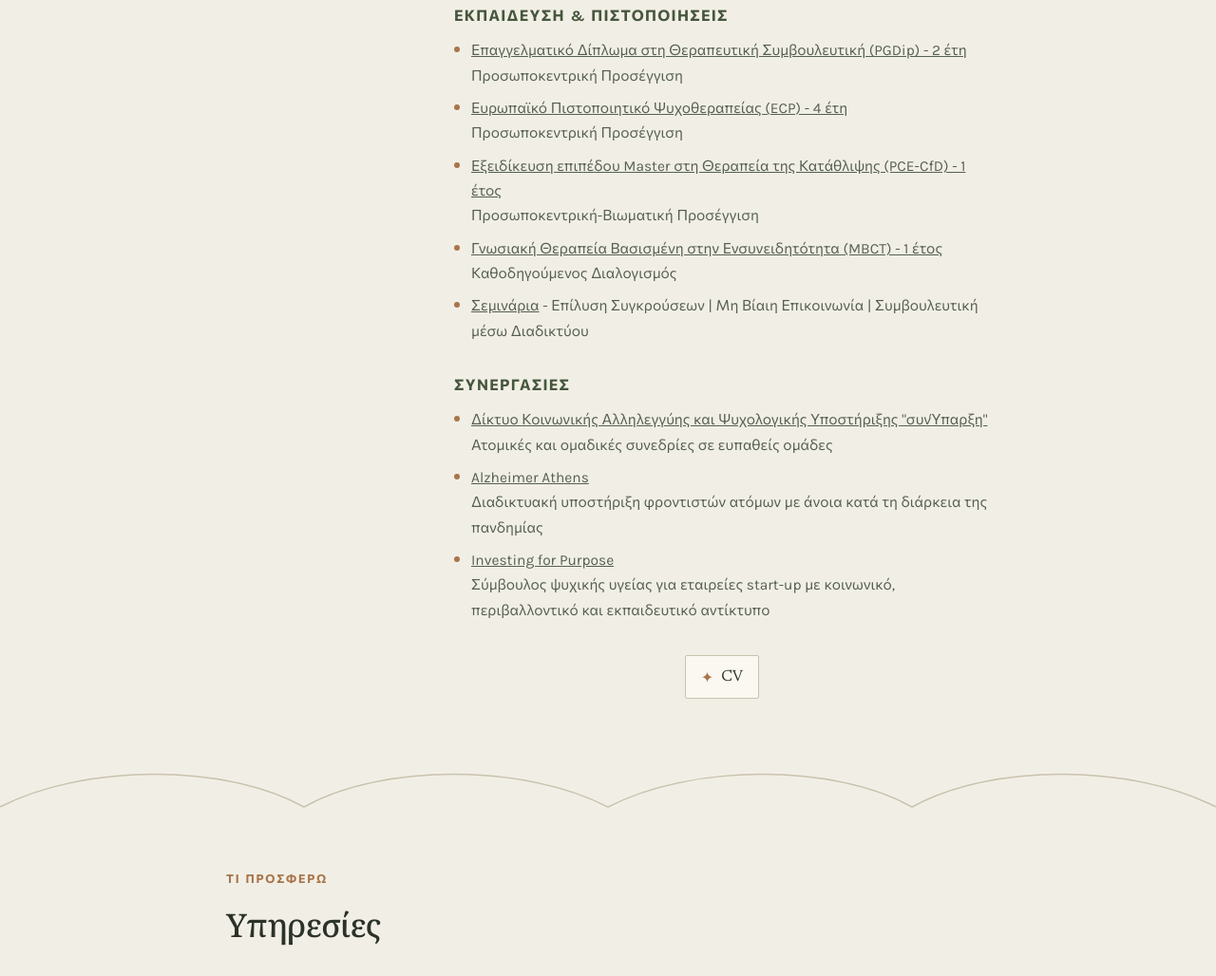
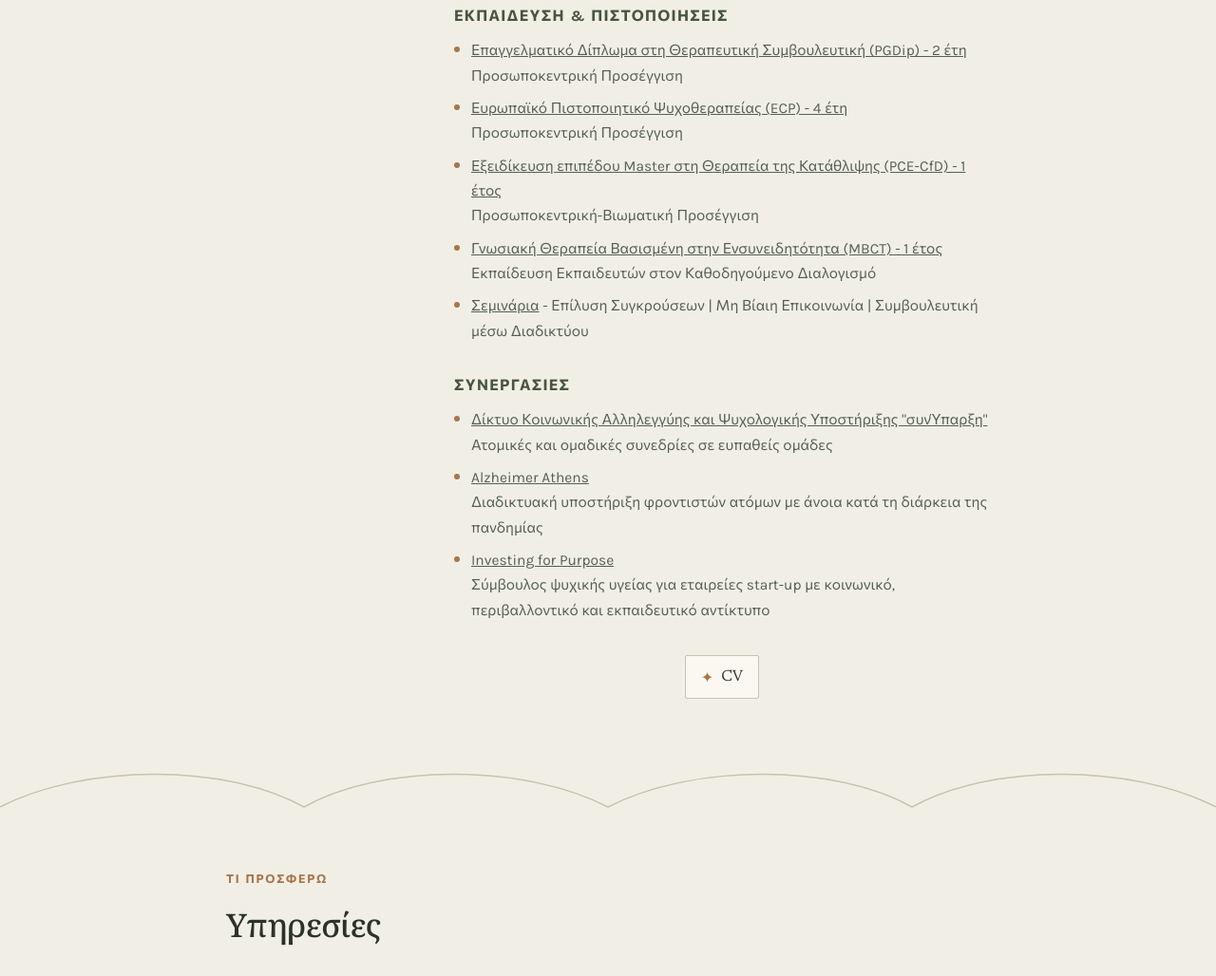
Before and after one commit to steldesp-bbp/building-bridges, a plain HTML site: page index.html in a window 1280 px wide. Shown: the part 2844-3872 px from the top of the page at 95% size. Drawn offline with Linux system fonts and the light colour scheme.

Commit message:
Homepage: 'Teacher Training in Guided Meditation' qualification line (EL/EN)

```diff
--- a/index.html
+++ b/index.html
@@ -525,7 +525,7 @@ html[lang="el"] .hero-word > span > br:first-child{display:none}
 <li class="i18n" data-el="&lt;u&gt;Επαγγελματικό Δίπλωμα στη Θεραπευτική Συμβουλευτική (PGDip) - 2 έτη&lt;br&gt;&lt;/u&gt;Προσωποκεντρική Προσέγγιση" data-en="&lt;u&gt;Postgraduate Diploma in Therapeutic Counselling (PGDip) - 2 years&lt;br&gt;&lt;/u&gt;Person-Centred Approach"></li>
 <li class="i18n" data-el="&lt;u&gt;Ευρωπαϊκό Πιστοποιητικό Ψυχοθεραπείας (ECP) - 4 έτη&lt;br&gt;&lt;/u&gt;Προσωποκεντρική Προσέγγιση" data-en="&lt;u&gt;European Certificate of Psychotherapy (ECP) - 4 years&lt;br&gt;&lt;/u&gt;Person-Centred Approach"></li>
 <li class="i18n" data-el="&lt;u&gt;Εξειδίκευση επιπέδου Master στη Θεραπεία της Κατάθλιψης (PCE-CfD) - 1 έτος&lt;br&gt;&lt;/u&gt;Προσωποκεντρική-Βιωματική Προσέγγιση" data-en="&lt;u&gt;Master's-level qualification in the treatment of Depression (PCE-CfD) - 1 year&lt;br&gt;&lt;/u&gt;Person-Centred Experiential Approach&lt;u&gt;&lt;br&gt;&lt;/u&gt;"></li>
-<li class="i18n" data-el="&lt;u&gt;Γνωσιακή Θεραπεία Βασισμένη στην Ενσυνειδητότητα (MBCT) - 1 έτος&lt;/u&gt;&lt;br&gt;Καθοδηγούμενος Διαλογισμός" data-en="&lt;u&gt;Mindfulness-Based Cognitive Therapy (MBCT) - 1 year&lt;/u&gt;&lt;br&gt;Guided Meditation"></li>
+<li class="i18n" data-el="&lt;u&gt;Γνωσιακή Θεραπεία Βασισμένη στην Ενσυνειδητότητα (MBCT) - 1 έτος&lt;/u&gt;&lt;br&gt;Εκπαίδευση Εκπαιδευτών στον Καθοδηγούμενο Διαλογισμό" data-en="&lt;u&gt;Mindfulness-Based Cognitive Therapy (MBCT) - 1 year&lt;/u&gt;&lt;br&gt;Teacher Training in Guided Meditation"></li>
 <li class="i18n" data-el="&lt;u&gt;Σεμινάρια&lt;/u&gt; - Επίλυση Συγκρούσεων | Μη Βίαιη Επικοινωνία | Συμβουλευτική μέσω Διαδικτύου" data-en="&lt;u&gt;Seminars&lt;/u&gt; - Conflict Resolution | Nonviolent Communication | Online Counselling"></li>
 </ul>
 </div>
```
